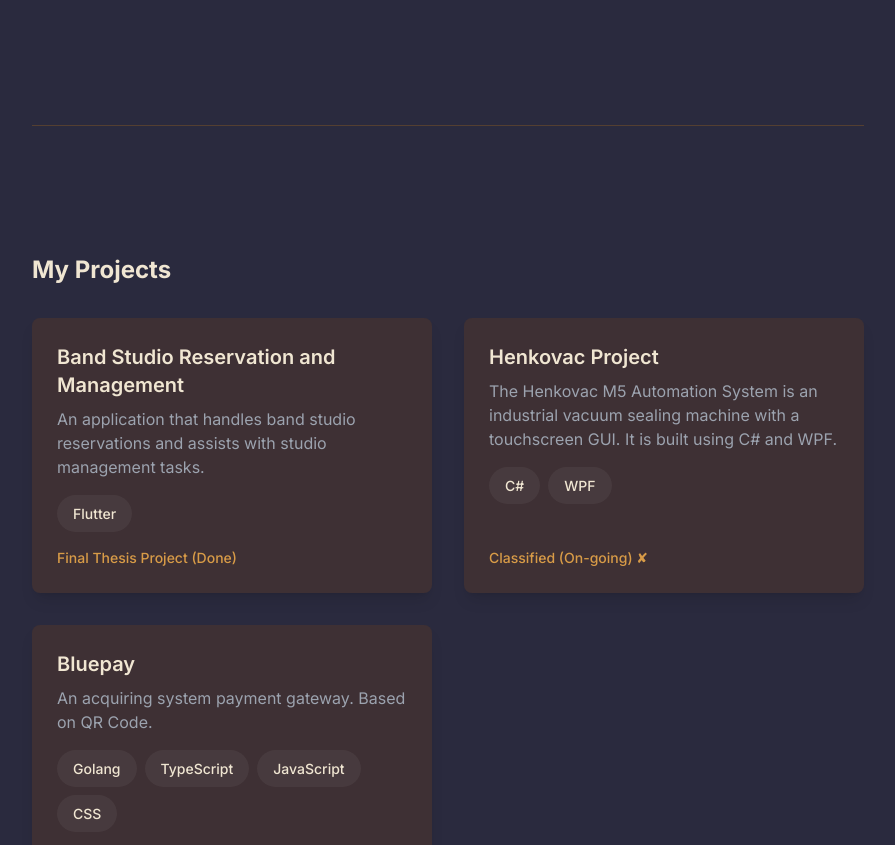
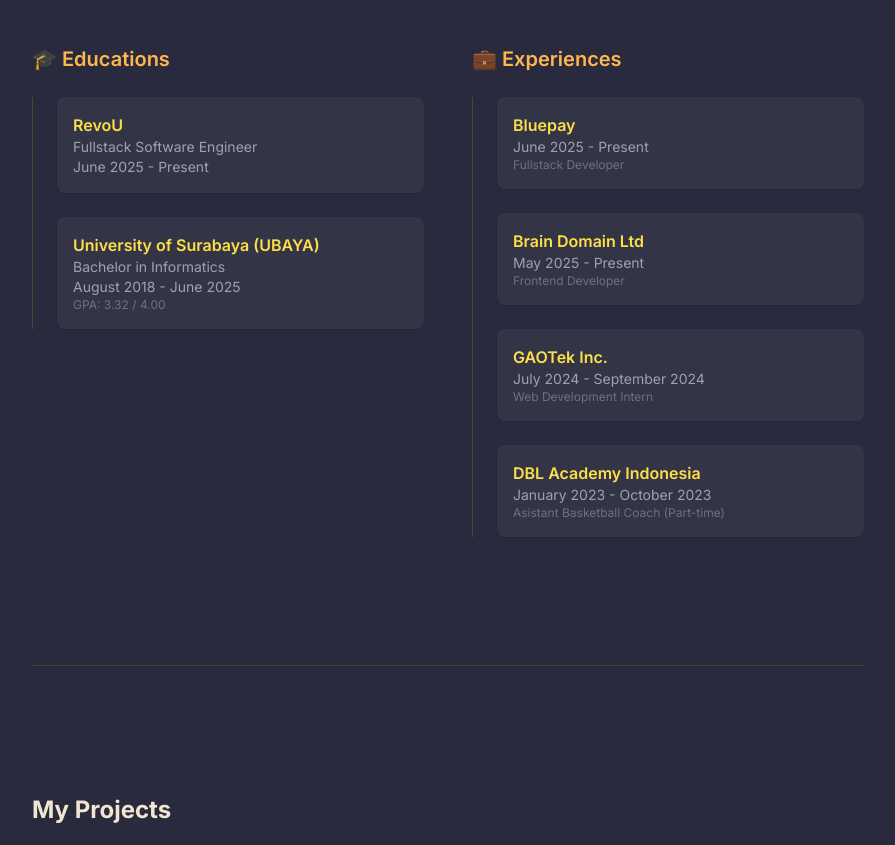
Before and after one commit to Revou-FSSE-Jun25/milestone-1-farreltito, a plain HTML site: page index.html in a window 1280 px wide. Shown: the part 1217-2062 px from the top of the page, without its empty margins (192-1087 px from the left). Drawn offline with nearby package versions, Linux system fonts and the light colour scheme.

Commit message:
feat: add education, experience portfolio

```diff
--- a/css/style.css
+++ b/css/style.css
@@ -87,6 +87,10 @@
     font-weight: 500;
 }
 
+.text-yoimiya {
+  color: #ffb74d;
+}
+
 .disabled {
   pointer-events: none;
   opacity: 0.8;
--- a/index.html
+++ b/index.html
@@ -30,7 +30,7 @@
             </div>
             <nav class="hidden md:flex items-center space-x-8">
                 <a href="pages/aboutme.html" class="text-sm font-medium text-gray-300 hover:text-white transition-colors">About</a>
-                <a href="#pages/projects.html" class="text-sm font-medium text-gray-300 hover:text-white transition-colors">Projects</a>
+                <a href="#projects" class="text-sm font-medium text-gray-300 hover:text-white transition-colors">Projects</a>
                 <a href="mailto:titofarrel2@gmail.com" class="text-sm font-medium text-gray-300 hover:text-white transition-colors">Contact via e-mail</a>
             </nav>
             <!-- Hamburger Button (Visible on Mobile Only) -->
@@ -123,6 +123,70 @@
                       <a href="#about-me.html" class="inline-block mt-4 text-sm font-medium link-yoimiya">
                         Learn more about my journey →
                       </a>
+                    </div>
+                </div>
+
+                <div class="grid md:grid-cols-2 gap-12 mt-12">
+                    <!-- Educations -->
+                    <div>
+                        <h3 class="text-xl font-semibold mb-6 text-yoimiya">🎓 Educations</h3>
+                        <div class="relative border-l border-yellow-500/20 pl-6 space-y-6">
+                            <!-- Education -->
+                            <div class="relative">
+                                <div class="bg-white/5 rounded-lg p-4 shadow">
+                                <h4 class="font-semibold text-yellow-300">RevoU</h4>
+                                <p class="text-sm text-gray-400">Fullstack Software Engineer</p>
+                                <p class="text-sm text-gray-400">June 2025 - Present</p>
+                                </div>
+                            </div>
+                            <!-- Education -->
+                            <div class="relative">
+                                <div class="bg-white/5 rounded-lg p-4 shadow">
+                                <h4 class="font-semibold text-yellow-300">University of Surabaya (UBAYA)</h4>
+                                <p class="text-sm text-gray-400">Bachelor in Informatics</p>
+                                <p class="text-sm text-gray-400">August 2018 - June 2025</p>
+                                <p class="text-xs text-gray-500">GPA: 3.32 / 4.00</p>
+                                </div>
+                            </div>
+                        </div>
+                    </div>
+                    <!-- Experiences -->
+                    <div>
+                        <h3 class="text-xl font-semibold mb-6 text-yoimiya">💼 Experiences</h3>
+                        <div class="relative border-l border-yellow-500/20 pl-6 space-y-6">
+                            <!-- Intern and Work -->
+                            <div class="relative">
+                                <div class="bg-white/5 rounded-lg p-4 shadow">
+                                <h4 class="font-semibold text-yellow-300">Bluepay</h4>
+                                <p class="text-sm text-gray-400">June 2025 - Present</p>
+                                <p class="text-xs text-gray-500">Fullstack Developer</p>
+                                </div>
+                            </div>
+                            <!-- Intern and Work -->
+                            <div class="relative">
+                                <div class="bg-white/5 rounded-lg p-4 shadow">
+                                <h4 class="font-semibold text-yellow-300">Brain Domain Ltd</h4>
+                                <p class="text-sm text-gray-400">May 2025 - Present</p>
+                                <p class="text-xs text-gray-500">Frontend Developer</p>
+                                </div>
+                            </div>
+                            <!-- Intern and Work -->
+                            <div class="relative">
+                                <div class="bg-white/5 rounded-lg p-4 shadow">
+                                <h4 class="font-semibold text-yellow-300">GAOTek Inc.</h4>
+                                <p class="text-sm text-gray-400">July 2024 - September 2024</p>
+                                <p class="text-xs text-gray-500">Web Development Intern</p>
+                                </div>
+                            </div>
+                            <!-- Intern and Work -->
+                            <div class="relative">
+                                <div class="bg-white/5 rounded-lg p-4 shadow">
+                                <h4 class="font-semibold text-yellow-300">DBL Academy Indonesia</h4>
+                                <p class="text-sm text-gray-400">January 2023 - October 2023</p>
+                                <p class="text-xs text-gray-500">Asistant Basketball Coach (Part-time)</p>
+                                </div>
+                            </div>
+                        </div>
                     </div>
                 </div>
             </section>
```
